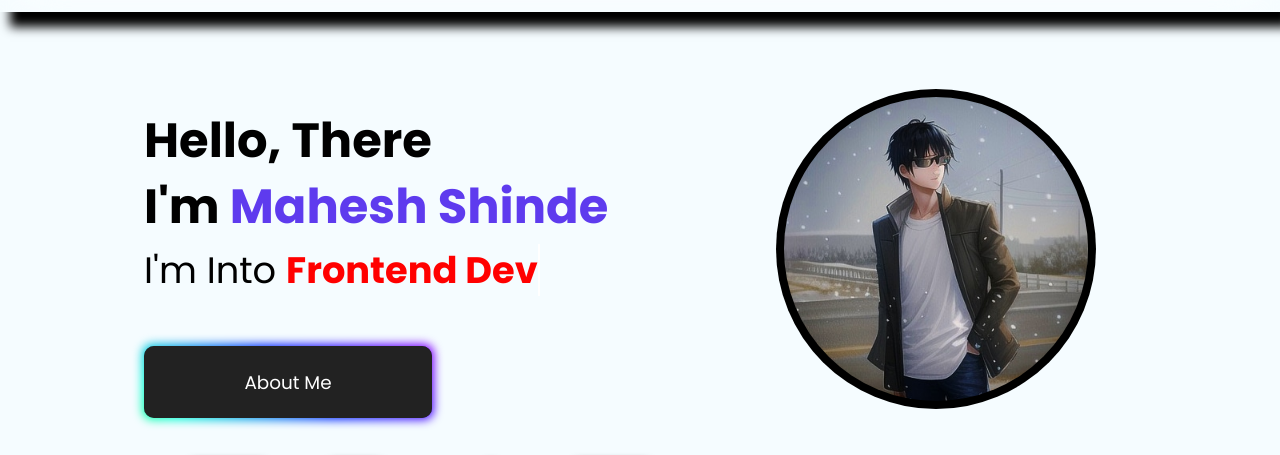
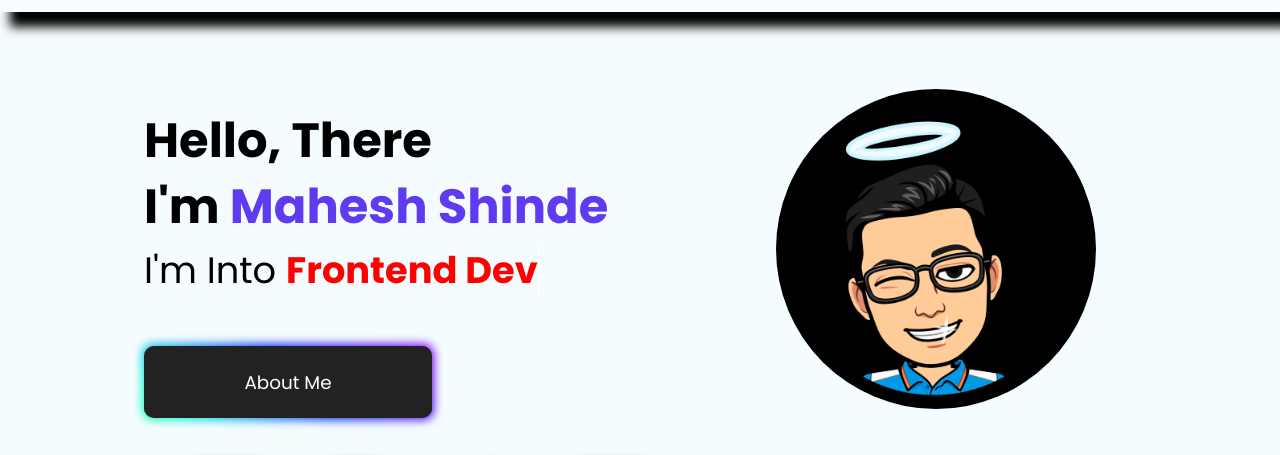
Before and after one commit to coder-mahi/Portfolio2.0, a website: page frontend/index.html in a window 1280 px wide. Shown: the part 76-531 px from the top of the page. Drawn offline with nearby package versions, Linux system fonts and the light colour scheme.

Commit message:
avatar changes

```diff
--- a/frontend/home.css
+++ b/frontend/home.css
@@ -61,8 +61,10 @@
 }
 
 .profile_img {
- width: 95%;
- height: 95%;
+ /* width: 95%;
+ height: 95%; */
+ width: 100%;
+ height: 100%;
  position: absolute;
  border-radius: 50%;
  object-fit: cover;
--- a/frontend/index.html
+++ b/frontend/index.html
@@ -72,7 +72,8 @@
               <div class="home_page_container">
                 <div class="home_page_img_container">
                   <div class="home_page_profile_image">
-                    <img class="profile_img" src="images/anime_img.jpg">
+                    <img class="profile_img" src="images/sticker.png">
+                    <!-- <img class="profile_img" src="images/anime_img.jpg"> -->
                     <!-- <img class="profile_img" src="images/profile_img.png"> -->
                   </div>
                 </div>
@@ -324,7 +325,7 @@
           <a href="https://www.geeksforgeeks.org/user/coder_mahi/" target="_blank"><img
               src="https://media.geeksforgeeks.org/wp-content/uploads/20210228231058/gfg.png" alt="GFG Logo"
               class="coding-achievements_logo"></a>
-          <a href="https://www.codechef.com/users/coder_mahi" target="_blank"><img
+          <a href="https://www.codechef.com/users/mahesh2112" target="_blank"><img
               src="https://img.icons8.com/fluent/512/codechef.png" alt="CodeChef Logo"
               class="coding-achievements_logo"></a>
         </div>
```
Also changed, not shown: frontend/images/grin smile.png (added), frontend/images/sticker.png (added).
